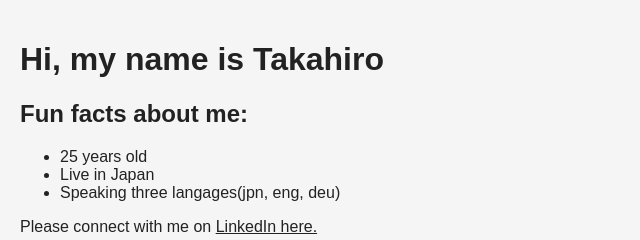
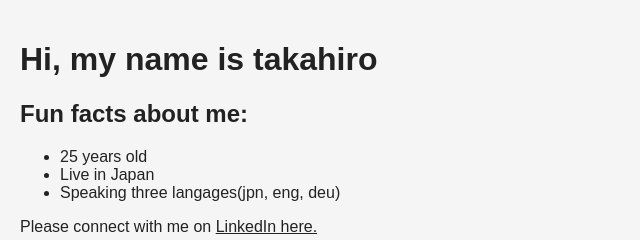
Before and after one commit to takahiroaoki917-ops/personal-site, a plain HTML site: page index.html in a window 1280 px wide. Shown: the top 240 px of the page, 0-640 px from the left. Drawn offline with Linux system fonts and the light colour scheme; a script that the page names is missing; a web font is replaced by a local one.

Commit message:
Update index.html

```diff
--- a/index.html
+++ b/index.html
@@ -10,7 +10,7 @@
         Challenge 1:
         Write the HTML for your personal website.
         -->
-        <h1>Hi, my name is Takahiro</h1>
+        <h1>Hi, my name is takahiro</h1>
         <h2>Fun facts about me:</h2>
         <ul>
             <li>25 years old</li>
```
